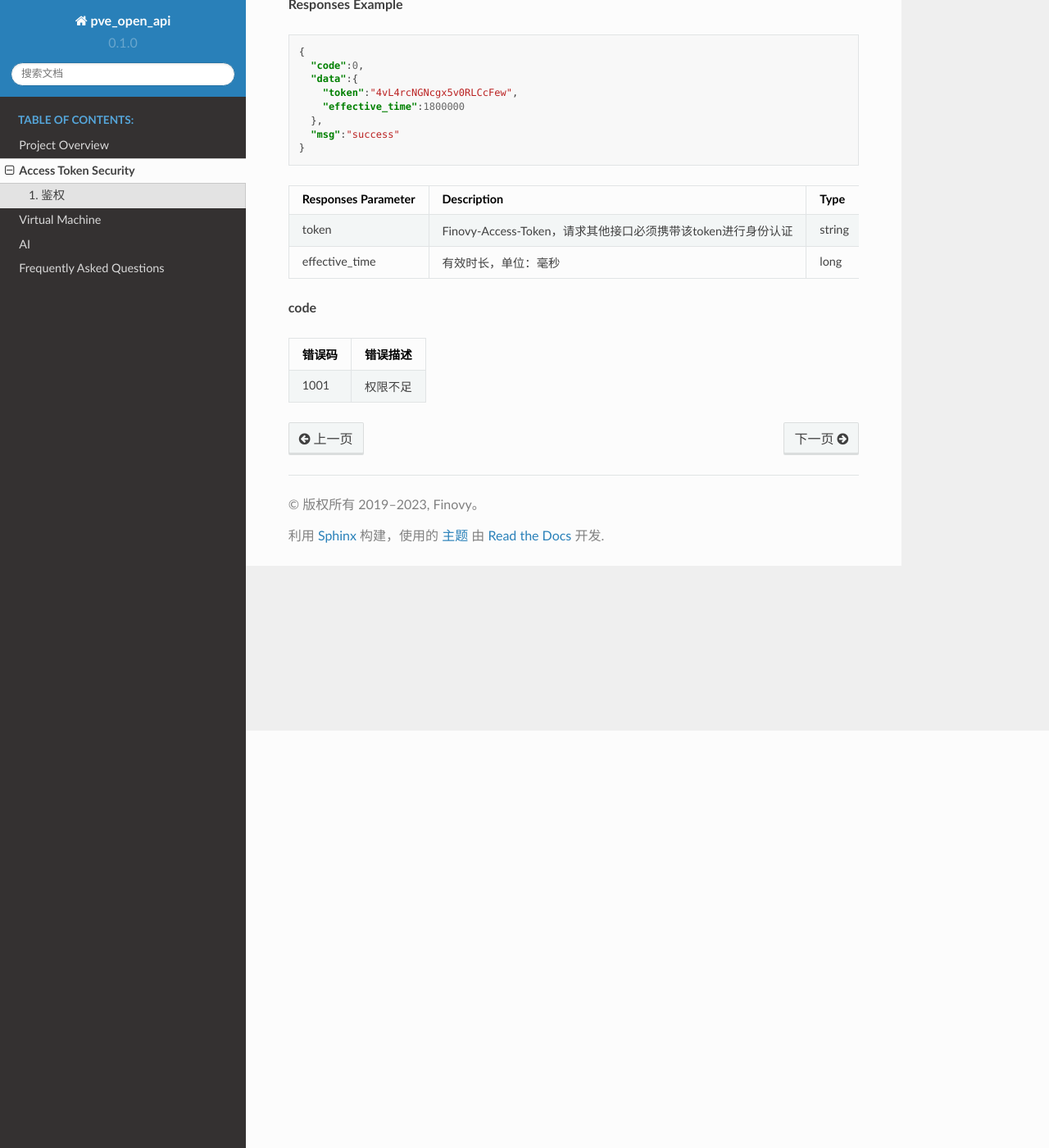
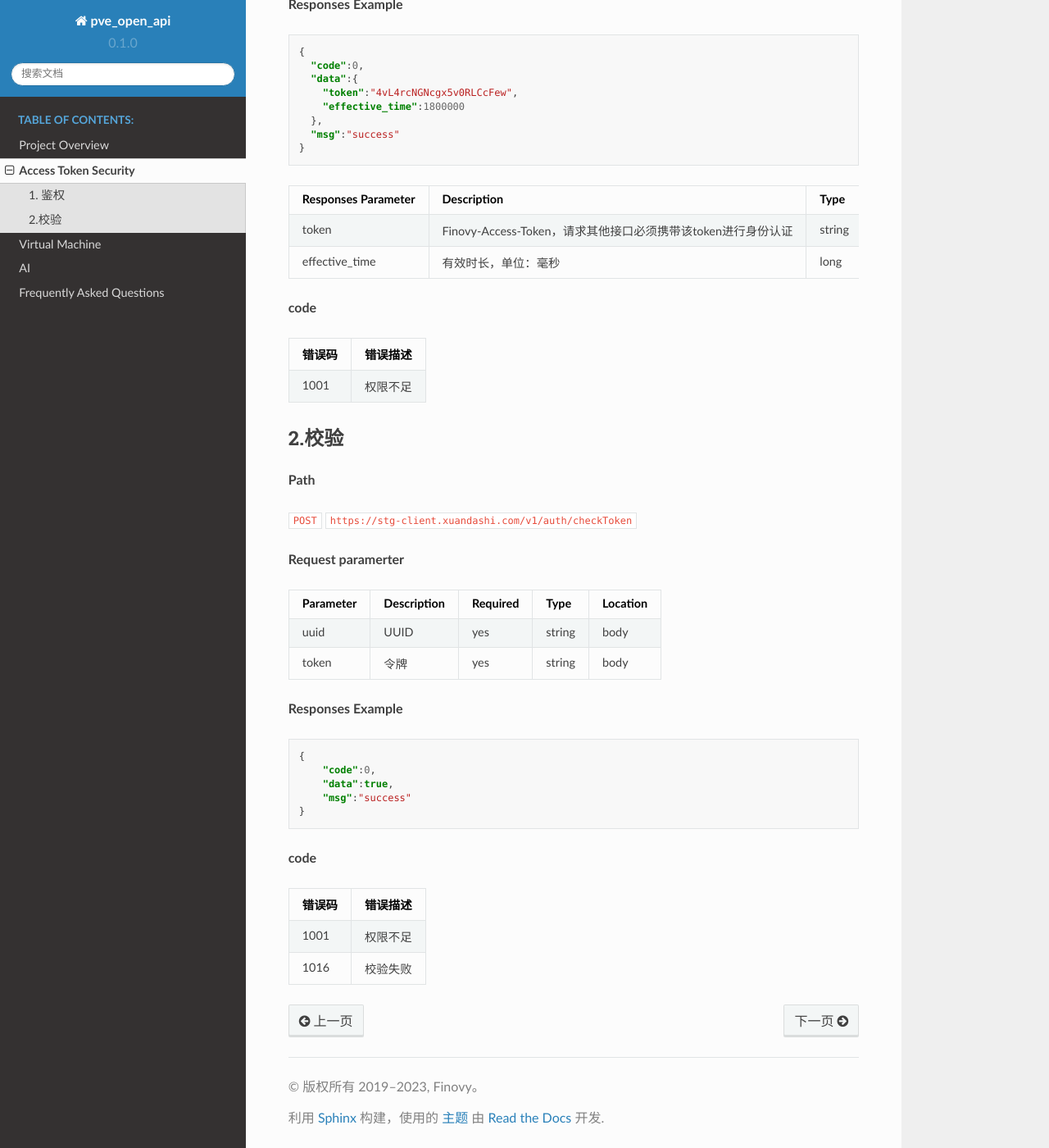
Before and after one commit to finovy/open-api, a Sphinx documentation site: the page built from docs/source/api/2.access_token_security.md, in a window 1280 px wide and 1400 px high, scrolled down 509 px. Shown: the whole window at 82% size. Built offline with Sphinx 7.4.7 and the Read the Docs theme 2.0.0, drawn with Linux system fonts in a browser that asks for light colours.

Commit message:
feat: add check token

````diff
--- a/docs/source/api/2.access_token_security.md
+++ b/docs/source/api/2.access_token_security.md
@@ -36,3 +36,35 @@
 | 错误码 | 错误描述 |
 | ------ | -------- |
 | 1001   | 权限不足 |
+
+
+
+#### 2.校验
+
+**Path**
+
+`POST`   `https://stg-client.xuandashi.com/v1/auth/checkToken`
+
+**Request paramerter**
+
+| Parameter | Description | Required | Type   | Location |
+| --------- | ----------- | -------- | ------ | -------- |
+| uuid      | UUID        | yes      | string | body     |
+| token     | 令牌        | yes      | string | body     |
+
+**Responses Example**
+
+```json
+{
+    "code":0,
+    "data":true,
+    "msg":"success"
+}
+```
+
+**code**
+
+| 错误码 | 错误描述 |
+| ------ | -------- |
+| 1001   | 权限不足 |
+| 1016   | 校验失败 |
````
